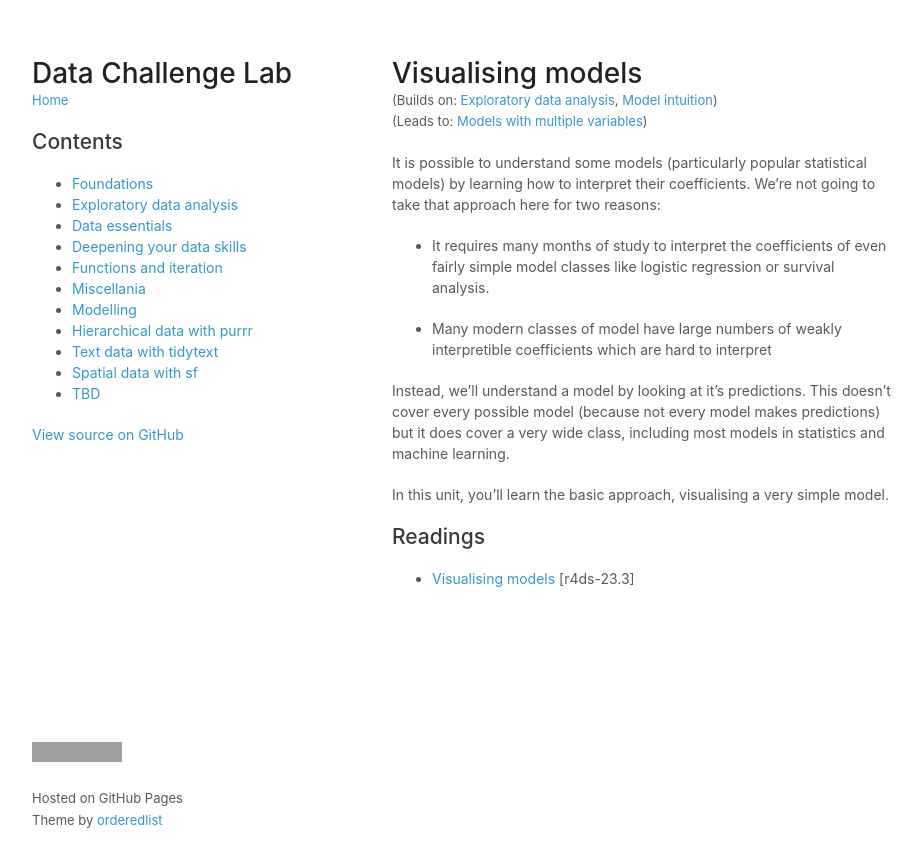
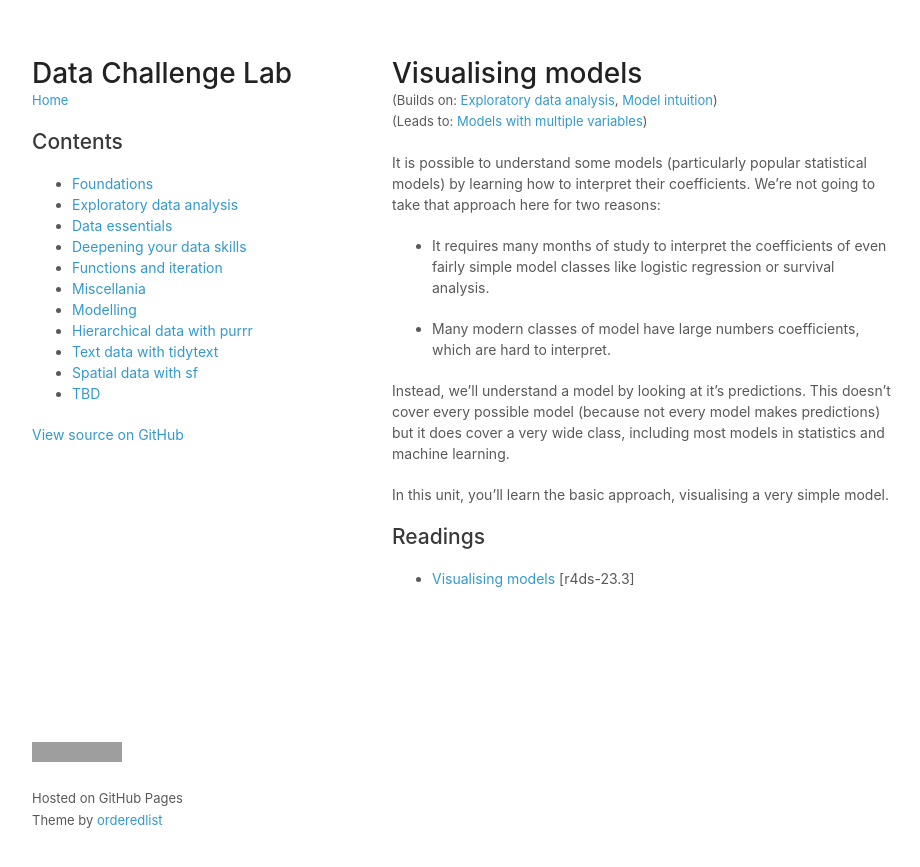
Before and after one commit to dcl-2017-04/curriculum, a Jekyll site: the page built from docs/model-vis.md, in a window 1280 px wide. Shown: the top 867 px of the page, without its empty margins (178-1098 px from the left). Built offline with Jekyll 4.4.1, drawn with Linux system fonts in a browser that asks for light colours; our own code applies the rules of GitHub Pages for plain Markdown files; a script that is not in the unit is left out; grey boxes are pictures that could not be loaded.

Commit message:
Fix typos

```diff
--- a/docs/model-vis.md
+++ b/docs/model-vis.md
@@ -15,8 +15,8 @@ to take that approach here for two reasons:
 * It requires many months of study to interpret the coefficients of even
   fairly simple model classes like logistic regression or survival analysis.
 
-* Many modern classes of model have large numbers of weakly interpretible
-  coefficients which are hard to interpret
+* Many modern classes of model have large numbers coefficients,
+  which are hard to interpret.
 
 Instead, we'll understand a model by looking at it's predictions. This
 doesn't cover every possible model (because not every model makes predictions)
--- a/units/model-basics.yml
+++ b/units/model-basics.yml
@@ -6,7 +6,7 @@ desc: |
   of models. Instead, you'll get some intution about what a model does,
   and then learn some computation tools for exploring fitted models.
 
-  In this unit, you'll build up your intuition for a model does, and what
+  In this unit, you'll build up your intuition for what a model does, and what
   it tells you about a dataset.
 
 needs: [setup]
--- a/units/model-vis.yml
+++ b/units/model-vis.yml
@@ -8,8 +8,8 @@ desc: |
   * It requires many months of study to interpret the coefficients of even
     fairly simple model classes like logistic regression or survival analysis.
 
-  * Many modern classes of model have large numbers of weakly interpretible
-    coefficients which are hard to interpret
+  * Many modern classes of model have large numbers coefficients,
+    which are hard to interpret.
 
   Instead, we'll understand a model by looking at it's predictions. This
   doesn't cover every possible model (because not every model makes predictions)
```
Also changed, not shown: docs/model-basics.md (+1 -1 lines).
